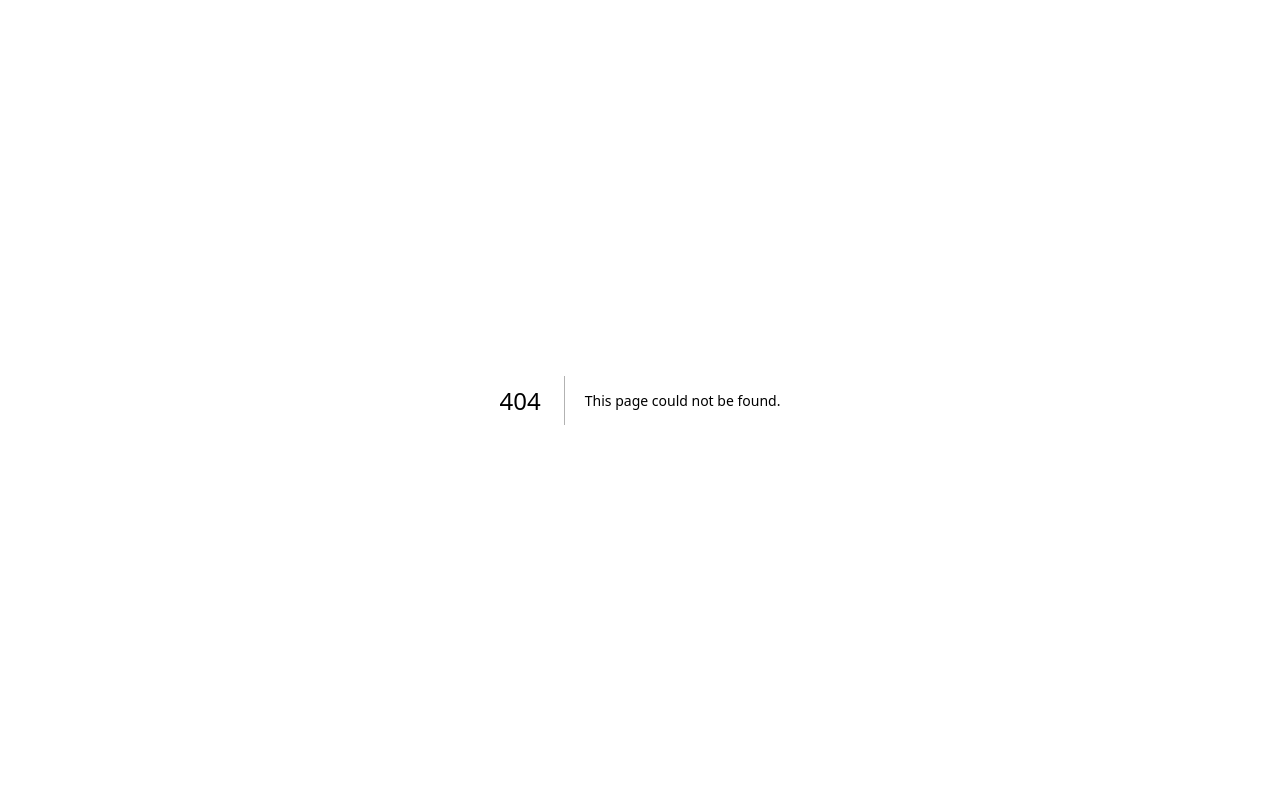
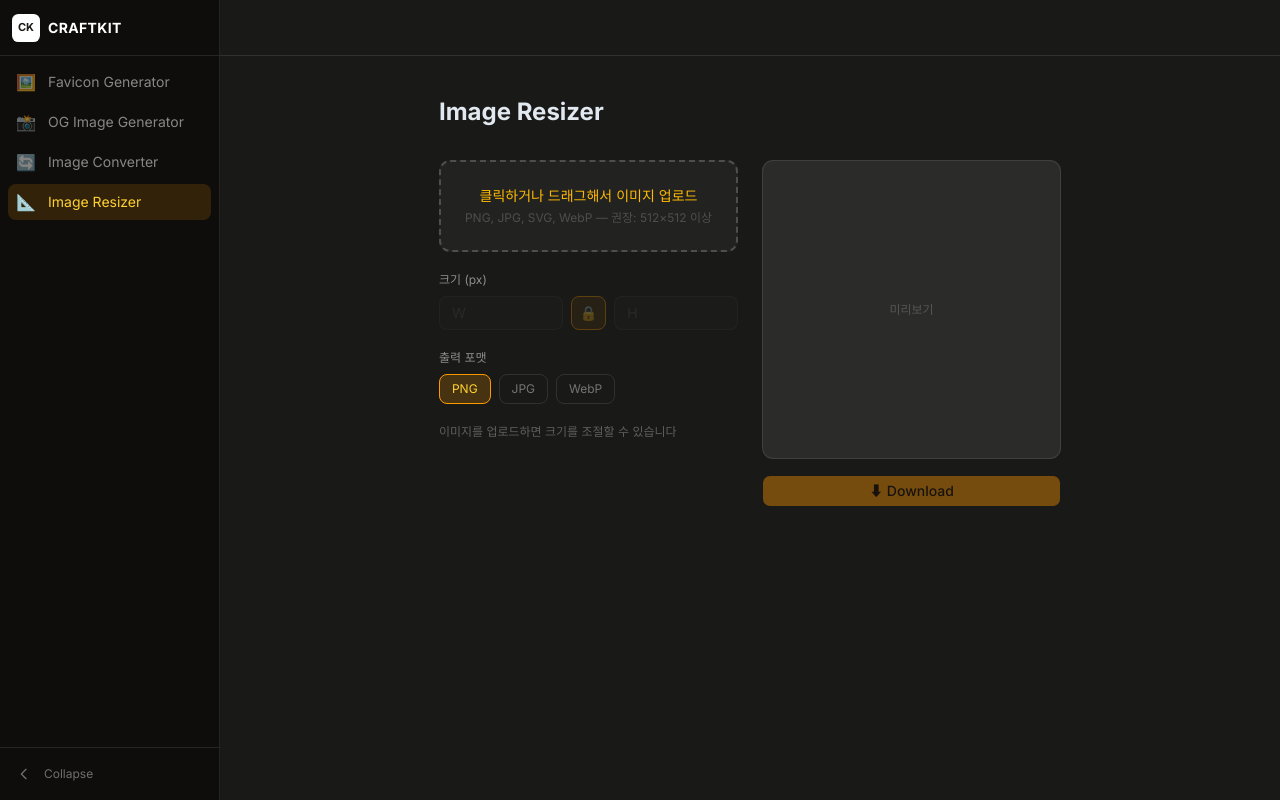
Before and after one commit to wjdxodbs/craftkit, a Next.js app: page /tools/image-resizer in a window 1280 px wide. Before the commit this address had no page. Built offline with nearby package versions, Linux system fonts and the light colour scheme.

Commit message:
feat: Image Resizer 뷰 및 라우트 추가

```diff
--- /dev/null
+++ b/app/tools/image-resizer/page.tsx
@@ -0,0 +1,10 @@
+import type { Metadata } from 'next'
+import { ImageResizerToolView } from '@/views/image-resizer-tool/ui/ImageResizerToolView'
+
+export const metadata: Metadata = {
+  title: 'Image Resizer — Craftkit',
+}
+
+export default function ImageResizerPage() {
+  return <ImageResizerToolView />
+}
--- /dev/null
+++ b/src/views/image-resizer-tool/ui/ImageResizerToolView.tsx
@@ -0,0 +1,12 @@
+import { ImageResizer } from '@/widgets/image-resizer/ui/ImageResizer'
+
+export function ImageResizerToolView() {
+  return (
+    <div className="mx-auto max-w-4xl px-6 py-10">
+      <h1 className="mb-8 text-2xl font-bold text-slate-200">
+        Image Resizer
+      </h1>
+      <ImageResizer />
+    </div>
+  )
+}
```
